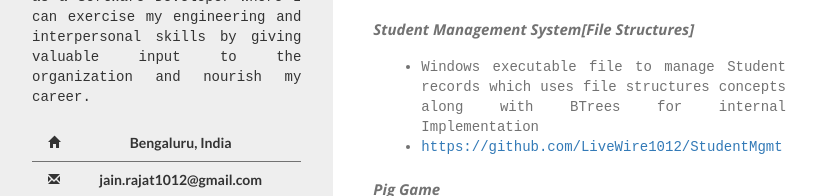
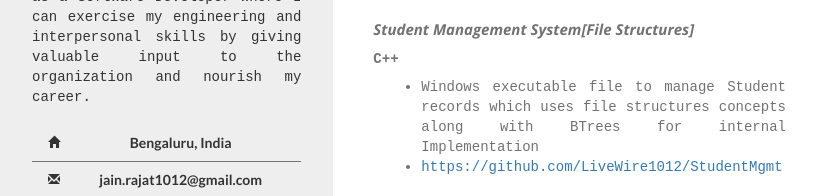
Before and after one commit to LiveWire1012/cv, a plain HTML site: page index.htm in a window 1280 px wide. Shown: the part 239-435 px from the top of the page, without its empty margins (0-817 px from the left). Drawn offline with nearby package versions, Linux system fonts and the light colour scheme.

Commit message:
structures

```diff
--- a/index.htm
+++ b/index.htm
@@ -106,7 +106,7 @@
                 <div class="job">
                     <div class="job-position"><b>Student Management System[File Structures]</b></div>
 					<div class="job-company-term">
-						<span class="job-company"><strong></strong></span>
+						<span class="job-company"><strong>C++</strong></span>
 					</div>
                     <div class="interests-content">
                         <div class="job-description">
```
